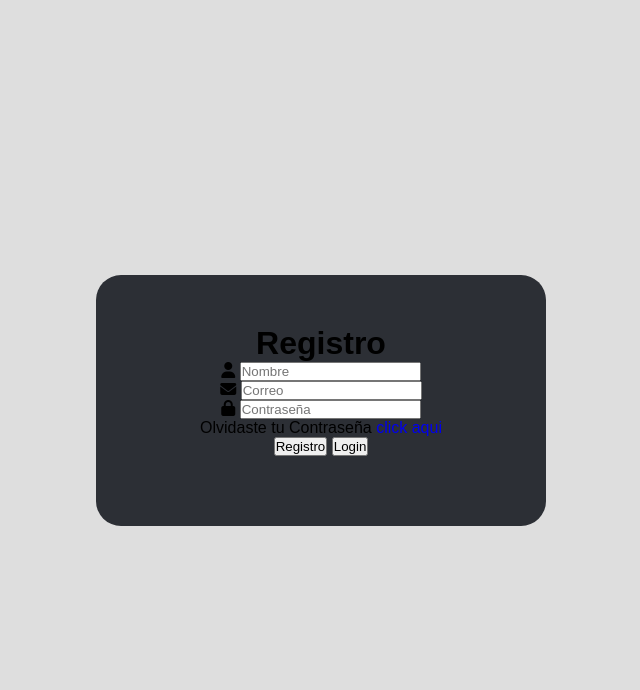
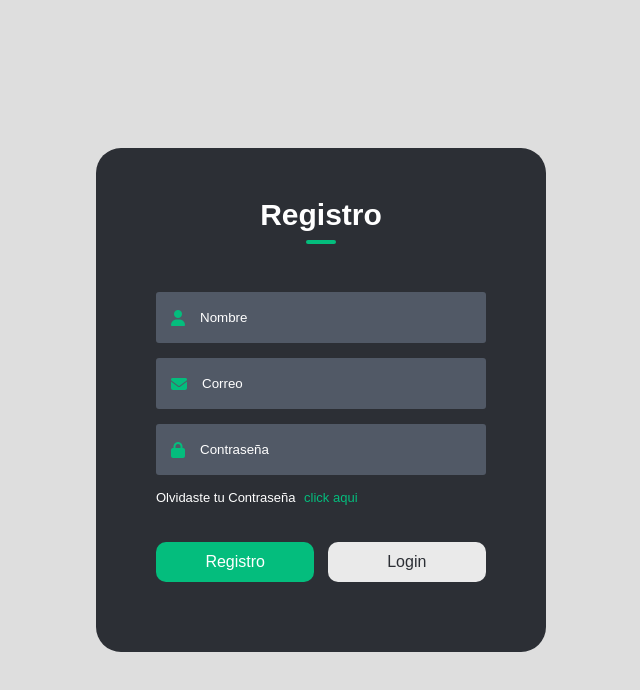
Before and after one commit to SrLejox/Curso_FRONT-END_Basico, a plain HTML site: page index.html in a window 1280 px wide. Shown: the whole page, without its empty margins (319-959 px from the left). Drawn offline with Linux system fonts and the light colour scheme.

Commit message:
cambios en css y js

```diff
--- a/script.js
+++ b/script.js
@@ -0,0 +1,18 @@
+let singUp= document.getElementById("signUp");
+let singIn= document.getElementById("singIn");
+let nameInput= document.getElementById("nameInput");
+let title= document.getElementById("title");
+
+singIn.onclick = function() {
+    nameInput.style.maxHeight = "0";
+    title.innerHTML ="Login";
+    singUp.classList.add("disable");
+    singIn.classList.remove("disable");
+}
+
+singUp.onclick = function() {
+    nameInput.style.maxHeight = "60px";
+    title.innerHTML = "Registro";
+    singUp.classList.remove("disable");
+    singIn.classList.add("disable");
+}
--- a/style.css
+++ b/style.css
@@ -23,3 +23,89 @@
     text-align: center;
     border-radius: 25px;
 }
+
+.form-content h1{
+    font-size: 30px;
+    margin-bottom: 60px;
+    color: #ffffff;
+    position: relative;
+}
+
+.form-content h1::after{
+    content: '';
+    width: 30px;
+    height: 4px;
+    border-radius: 3px;
+    background: #04bd7d;
+    position: absolute;
+    bottom: -12px;
+    left: 50%;
+    transform: translateX(-50%);
+}
+
+.input-field{
+    background-color: #515966;
+    margin: 15px 0;
+    border-radius: 3px;
+    display: flex;
+    align-items: center;
+    transition: max-height 0.5s;
+    overflow: hidden;
+}
+
+input{
+    width: 100%;
+    background: transparent;
+    border: 0;
+    outline: none;
+    padding: 18px 15px;
+    color: #ffffff;
+}
+
+input::placeholder{
+    color: #ffffff;
+}
+
+.input-field i{
+    margin-left: 15px;
+    color: #04bd7d;
+}
+
+form p {
+    color: #ffffff;
+    text-align: left;
+    font-size: 13px;
+}
+
+form p a{
+    color: #04bd7d;
+    margin-left: 5px;
+}
+
+.btn-field{
+    width: 100%;
+    display: flex;
+    justify-content: space-between;
+}
+
+.btn-field button{
+    flex-basis: 48%;
+    font-size: 16px;
+    background-color: #04bd7d;
+    color: #ffffff;
+    height: 40px;
+    border-radius: 10px;
+    border: 0;
+    outline: 0;
+    cursor: pointer;
+    transition: background 1s;
+}
+
+.input-group{
+    height: 250px;
+}
+
+.btn-field button.disable{
+    background-color: #eaeaea;
+    color: #2c2f35;
+}
```
